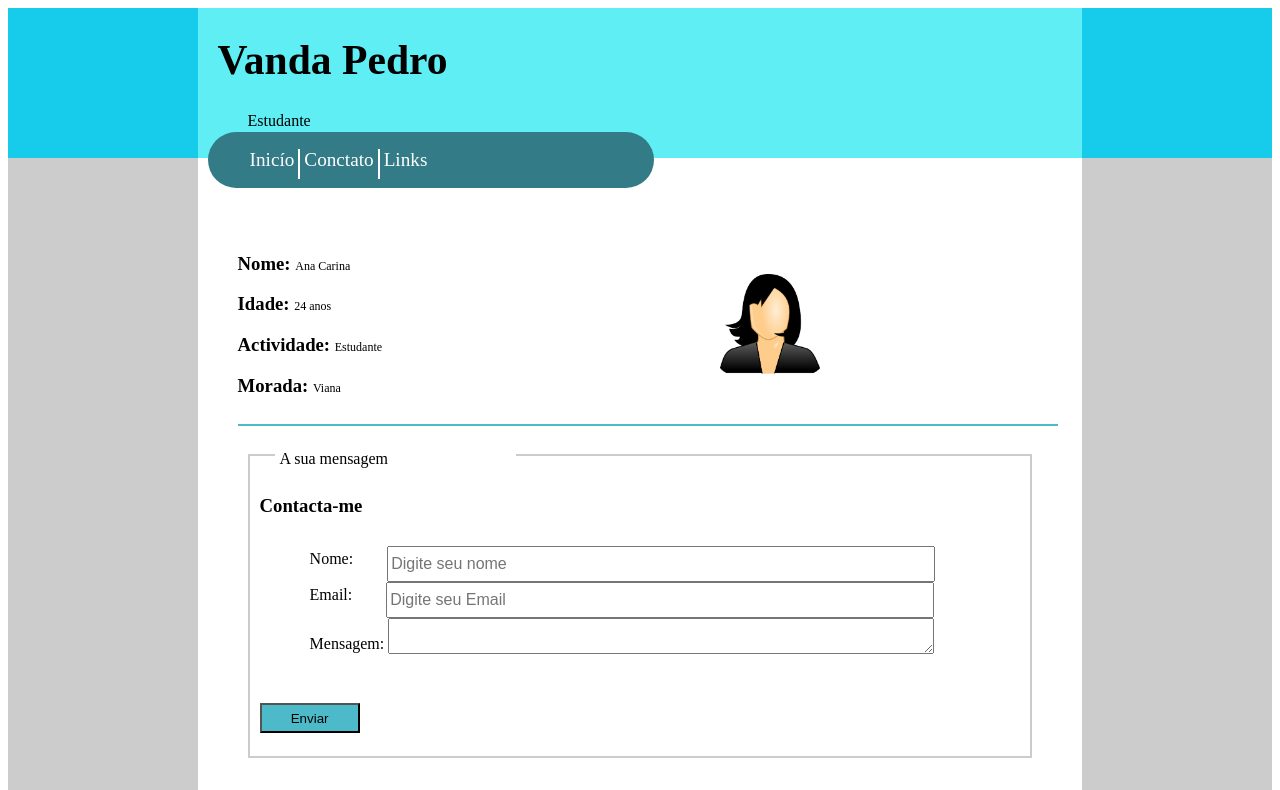
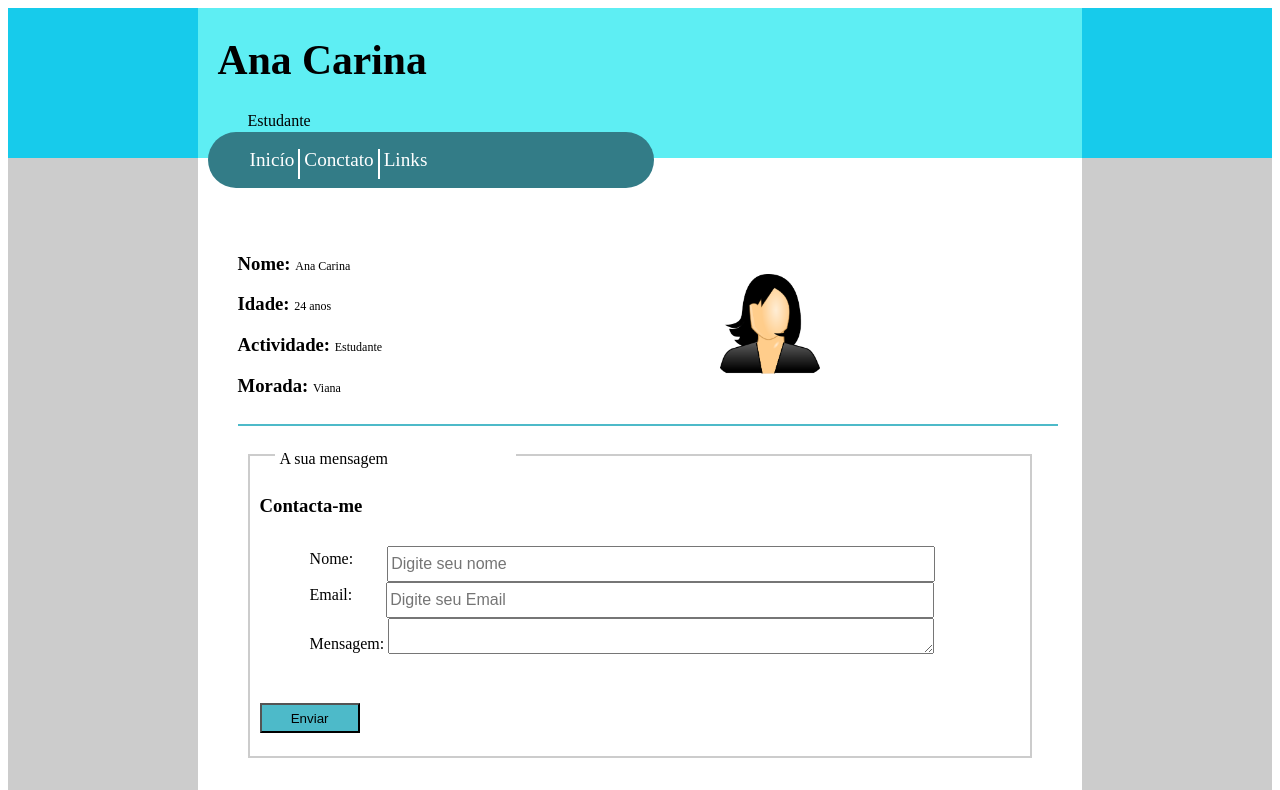
Before and after one commit to calciagomes/Segundo, a plain HTML site: page novo/index.html in a window 1280 px wide. Shown: the top 790 px of the page. Drawn offline with Linux system fonts and the light colour scheme.

Commit message:
Update index.html

```diff
--- a/novo/index.html
+++ b/novo/index.html
@@ -13,7 +13,7 @@
 <body>
   <header>
     <div class="cabecalho">
-      <h1>Vanda Pedro</h1>
+      <h1>Ana Carina</h1>
       <p>Estudante</p>
 
     </div>
```
